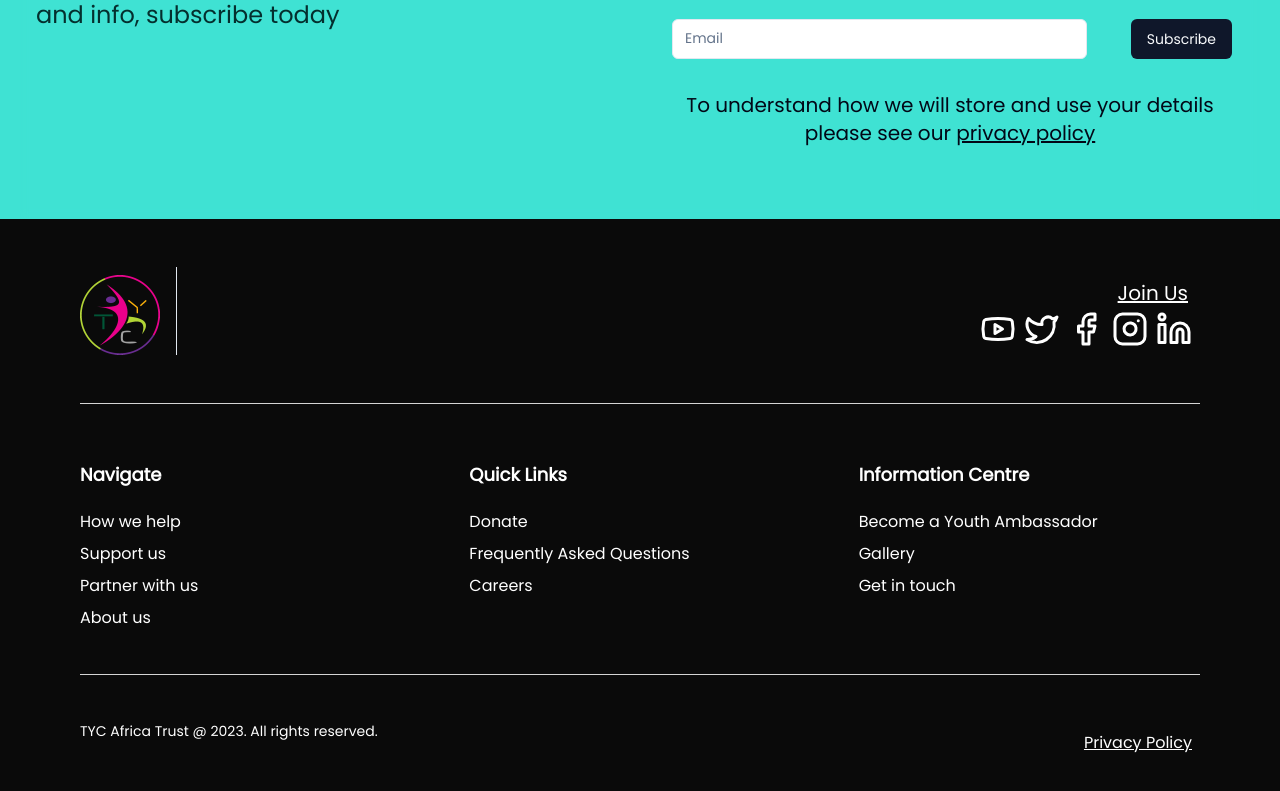
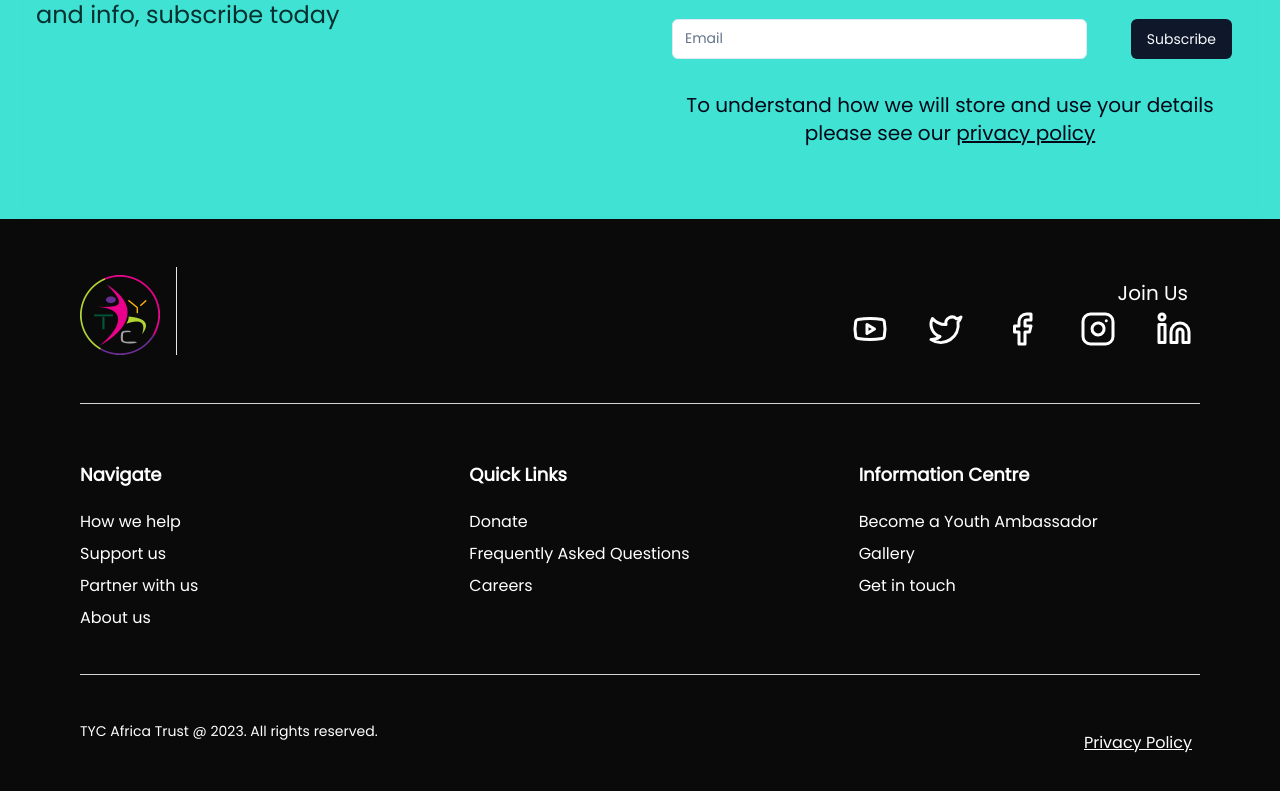
Before and after one commit to BabaMboga/TYC-main, a Next.js app: page /how-we-help/talent-discovery in a window 1280 px wide. Shown: the part 4016-4807 px from the top of the page. Built offline with nearby package versions, Linux system fonts and the light colour scheme.

Commit message:
Footer social icons fixed

```diff
--- a/components/Footer.tsx
+++ b/components/Footer.tsx
@@ -27,8 +27,8 @@ const Footer = ({}) => {
               </div>
 
               <div className="p-2 text-xl text-white">
-                <p className="grid justify-end underline p-1 ">Join Us</p>
-                <div className="flex gap-2">
+                <p className="grid justify-end p-1 ">Join Us</p>
+                <div className="flex gap-10">
                 <Link href={'https://www.youtube.com/@tycafricatrust'} target="_blank" rel="noopener noreferrer"><Icons.youtube className="md:h-9 md:w-9"/></Link>
                 <Link href={'/'} target="_blank" rel="noopener noreferrer"><Icons.twitter className="md:h-9 md:w-9"/></Link>
                 <Link href={'https://www.facebook.com/profile.php?id=100064939352245'} target="_blank" rel="noopener noreferrer"><Icons.facebook className="md:h-9 md:w-9"/></Link>
```
